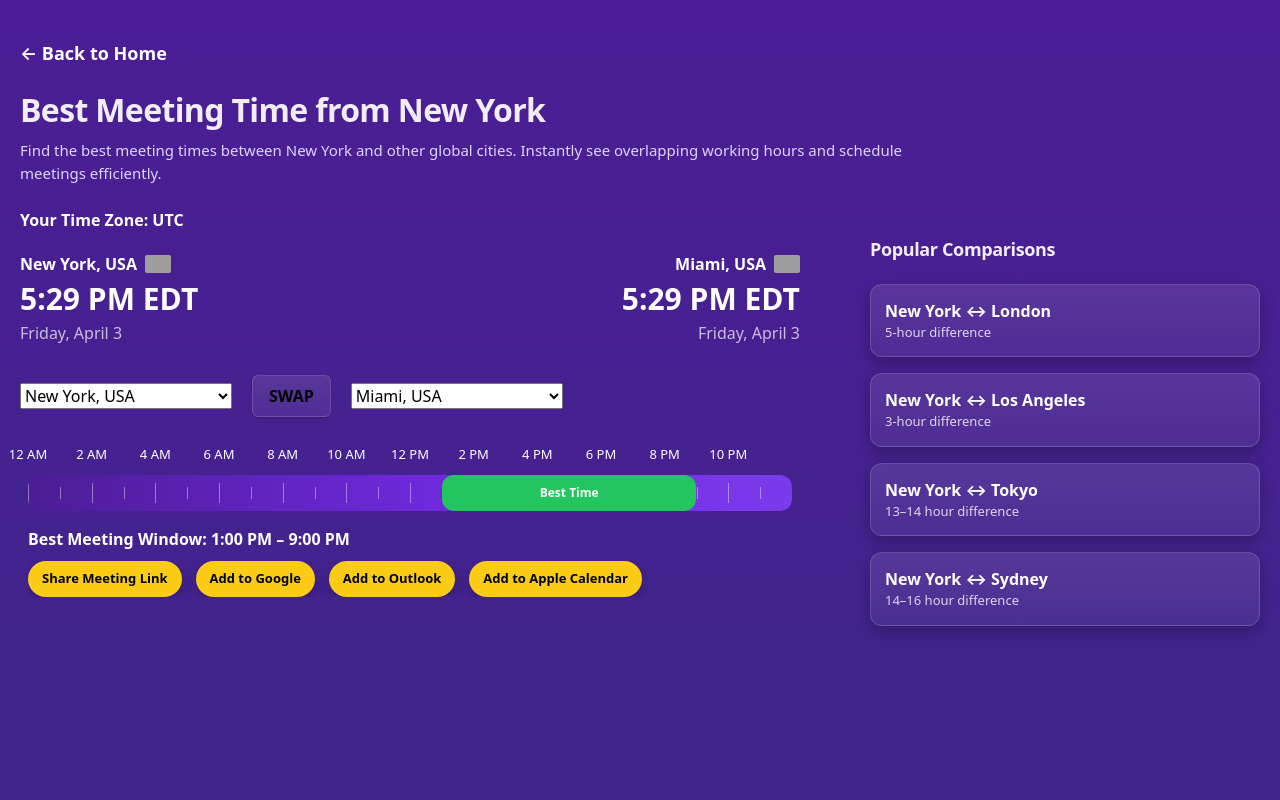
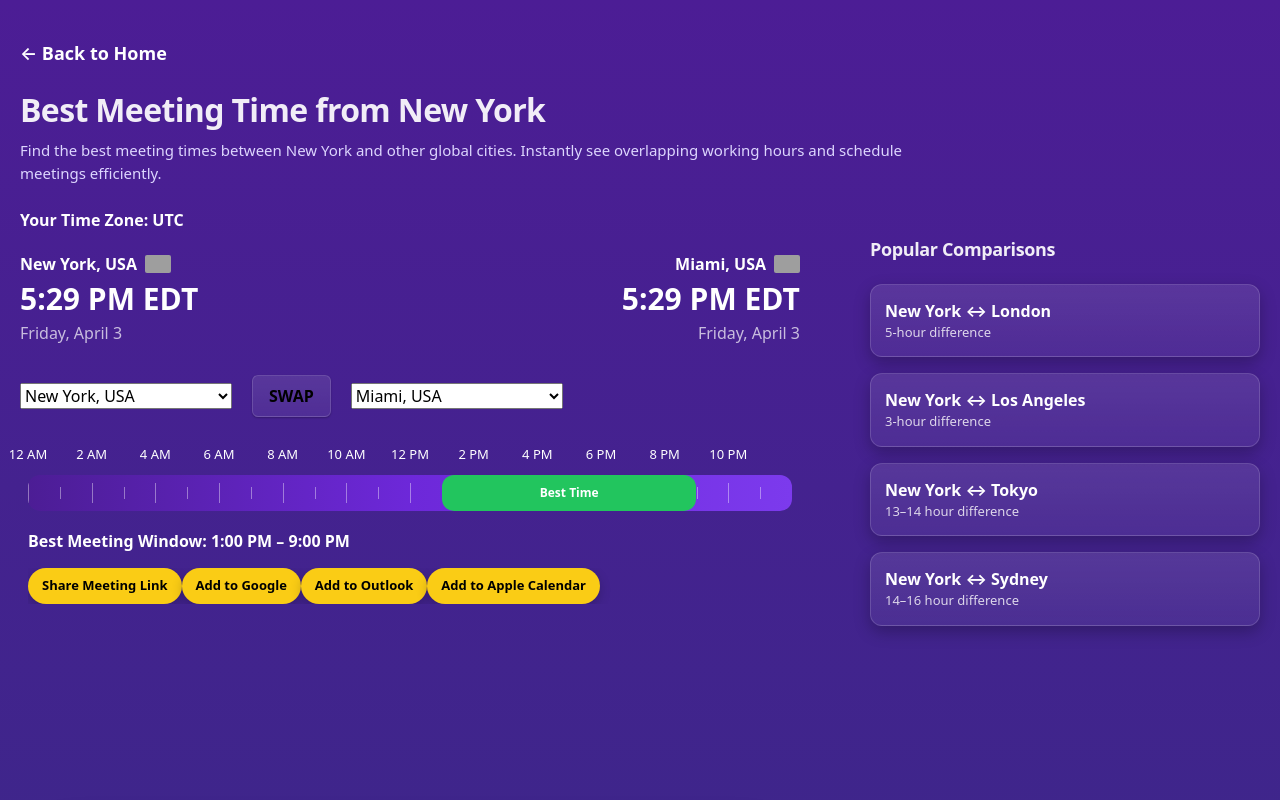
Before and after one commit to techtalk1282/Best-Meeting-Time, a Next.js app: page /best-meeting-time-new-york in a window 1280 px wide. Shown: the top 800 px of the page. Built offline with nearby package versions, Linux system fonts and the light colour scheme; grey boxes are pictures that could not be loaded.

Commit message:
Update ToolPreviewSection.tsx

```diff
--- a/app/ui/ToolPreviewSection.tsx
+++ b/app/ui/ToolPreviewSection.tsx
@@ -643,16 +643,16 @@ useEffect(() => {
         </div>
 
 
-          <div style={{ marginTop: 16, fontWeight: 600 }}>
+          <div style={{ marginTop: 18, fontWeight: 600 }}>
   Best Meeting Window: <strong>{startLocal} – {endLocal}</strong>
 </div>
 
 
         <div
           style={{
-            marginTop: 10,
-            display: "flex",
-            gap: 14,
+            marginTop: 15,
+            display: "14px",
+            gap: 18,
             justifyContent: "flex-start",
             alignItems: "center",
             flexWrap: "nowrap",
```
